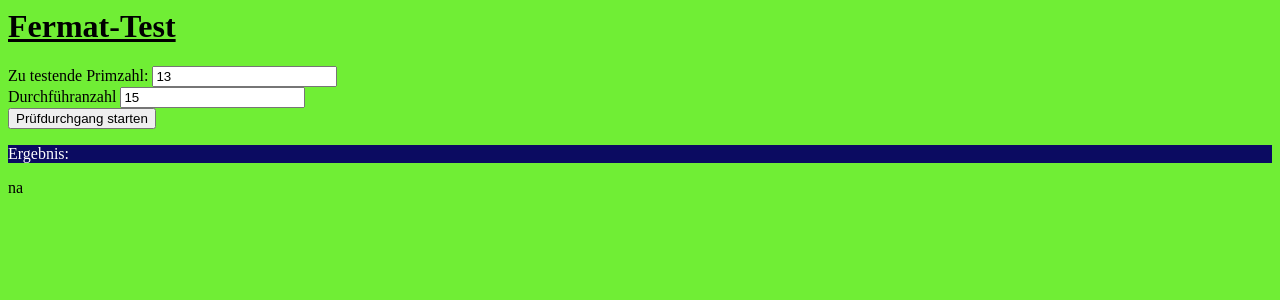
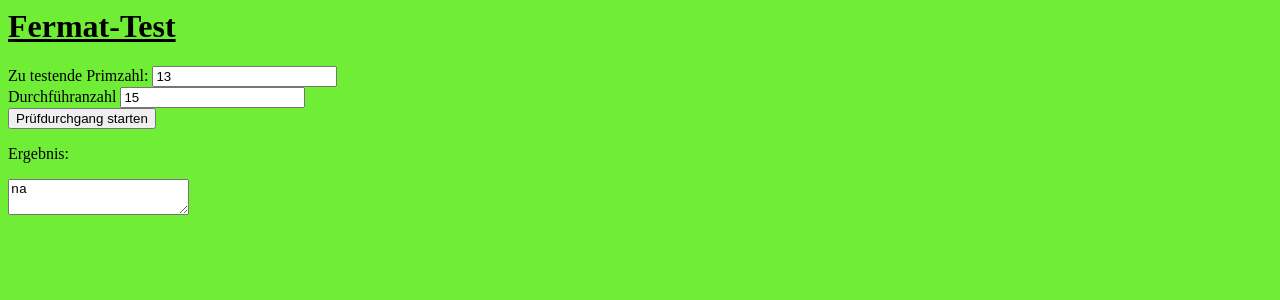
Before and after one commit to Va2828Cz/angular-eydwqm, an Angular app: page / in a window 1280 px wide. Shown: the top 300 px of the page. Built offline with nearby package versions, Linux system fonts and the light colour scheme.

Commit message:
3 files modified

```diff
--- a/src/app/fermat-test/fermat-test.component.css
+++ b/src/app/fermat-test/fermat-test.component.css
@@ -1,4 +1,4 @@
-#hintergrundf{
+body {
  background-color: #0B0B61;
  color:  white;
 }
--- a/src/app/fermat-test/fermat-test.component.html
+++ b/src/app/fermat-test/fermat-test.component.html
@@ -8,9 +8,11 @@
 
  Durchführanzahl <input name="anzahl" [(ngModel)]="anzahl" />
  <br/>
- <button>Prüfdurchgang starten</button>
+ <button (click)="fermattest()" >Prüfdurchgang starten</button>
 </form>
-<p id= "hintergrundf" >
+<p>
  Ergebnis:
 </p>
+<textarea id= "hintergrundf" >
 {{ergebnis}}
+</textarea>
--- a/src/app/fermat-test/fermat-test.component.ts
+++ b/src/app/fermat-test/fermat-test.component.ts
@@ -13,6 +13,11 @@ export class FermatTestComponent implements OnInit {
 
   constructor() { }
 
+  fermattest() {
+    this.ergebnis = 'starte test';
+
+  }
+
   ngOnInit() {
   }
 
```
